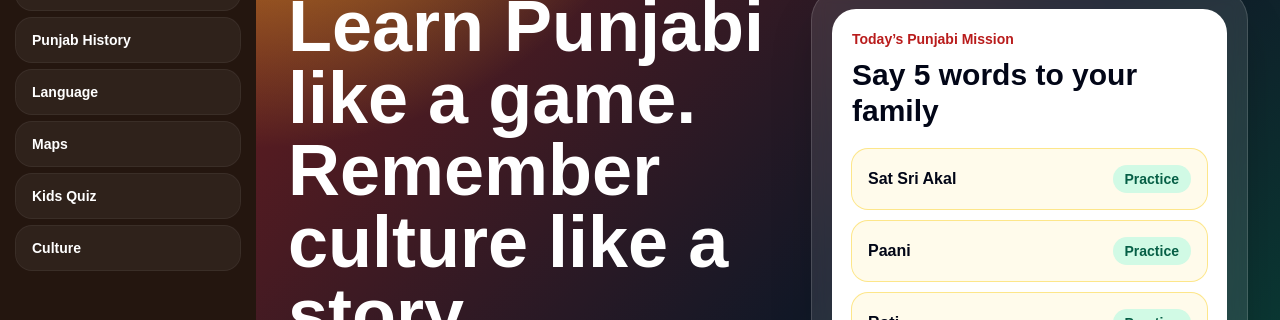
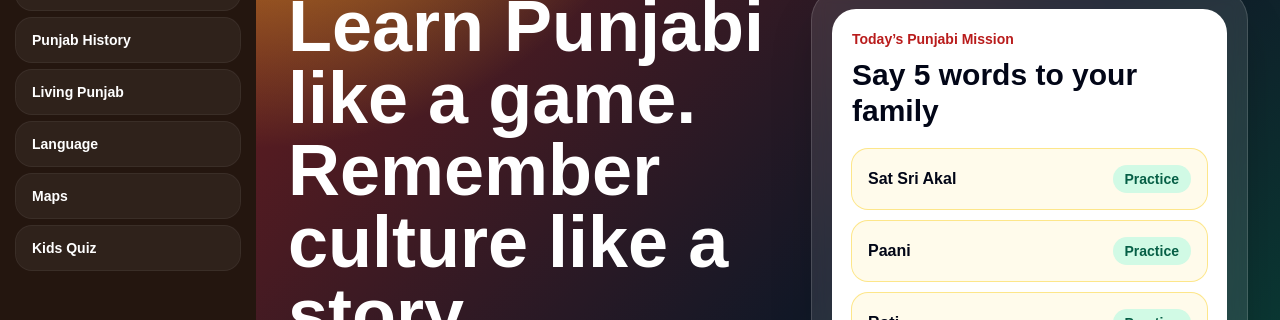
Before and after one commit to Gagan8atwal/sanjha-virsa, a Next.js app: page / in a window 1280 px wide. Shown: the part 307-627 px from the top of the page. Built offline with nearby package versions, Linux system fonts and the light colour scheme.

Commit message:
Add Living Punjab to navigation

```diff
--- a/components/SideMenu.tsx
+++ b/components/SideMenu.tsx
@@ -5,10 +5,10 @@ export default function SideMenu() {
     { label: 'Stories', href: '/storybook' },
     { label: 'Sikh History', href: '/heritage' },
     { label: 'Punjab History', href: '/worlds/history' },
+    { label: 'Living Punjab', href: '/living-punjab' },
     { label: 'Language', href: '/language' },
     { label: 'Maps', href: '/maps' },
     { label: 'Kids Quiz', href: '/quiz' },
-    { label: 'Culture', href: '/worlds/culture' },
   ];
 
   return (
```
